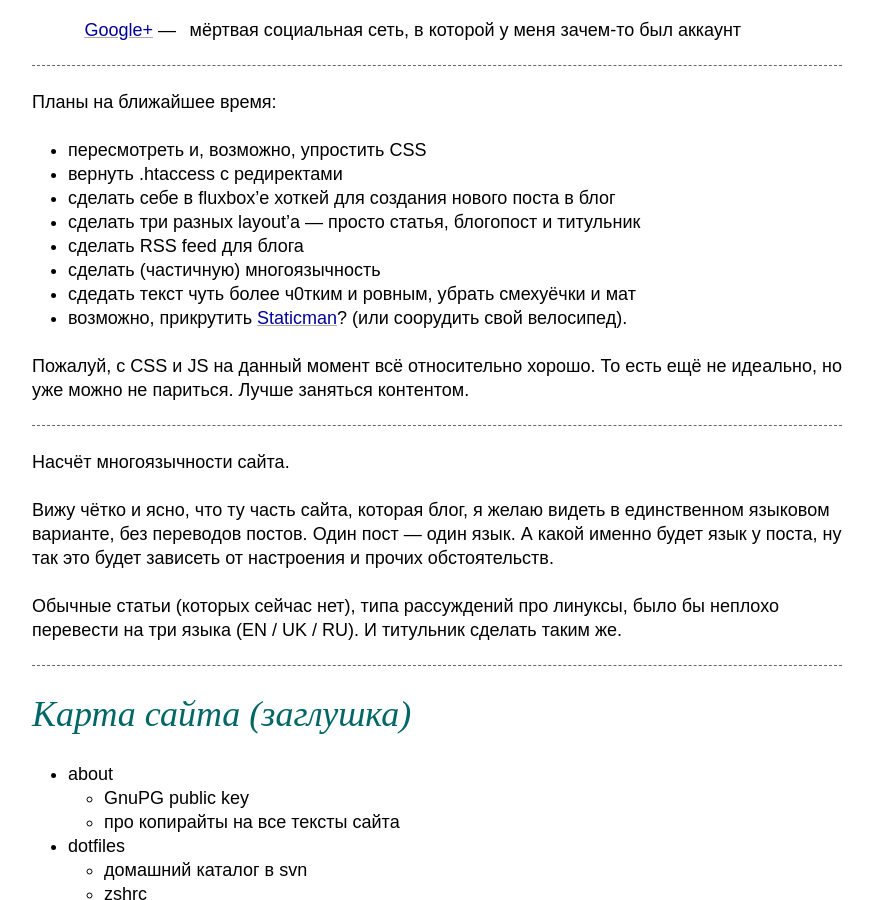
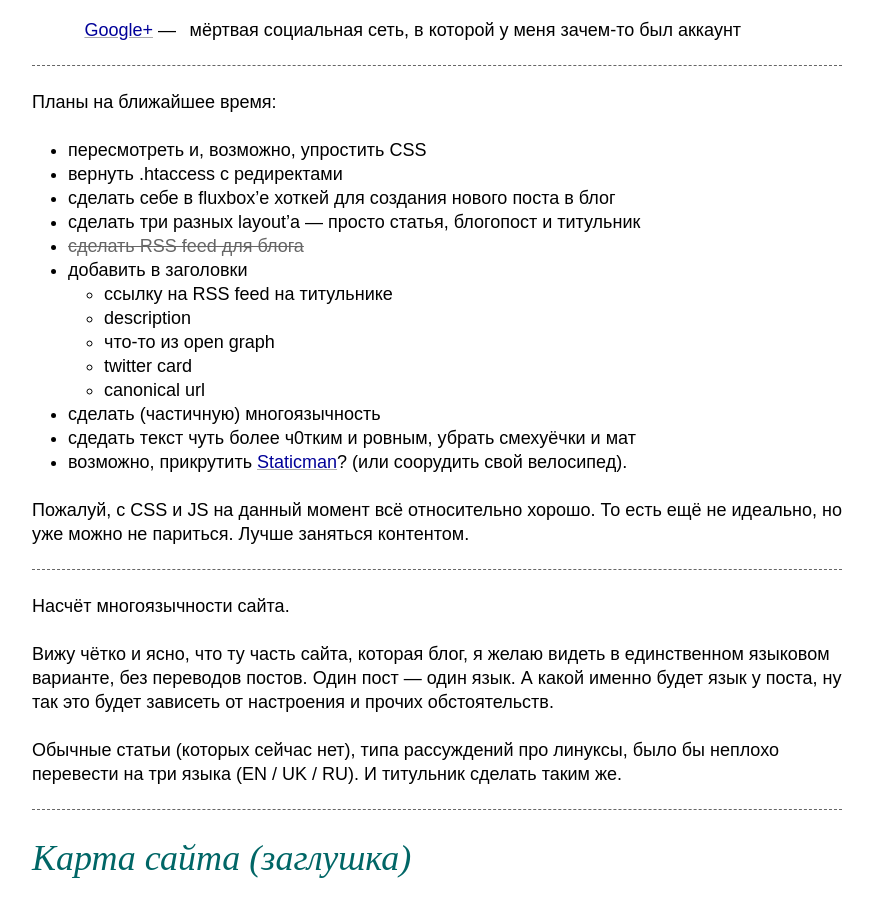
Before and after one commit to kastaneda/kastaneda.kiev.ua, a Jekyll site: the page built from index.md, in a window 1280 px wide and 900 px high, scrolled down 870 px. Shown: the whole window, without its empty margins (203-1076 px from the left). Built offline with Jekyll 4.4.1, drawn with Linux system fonts in a browser that asks for light colours.

Commit message:
Планы

```diff
--- a/index.md
+++ b/index.md
@@ -62,7 +62,13 @@
  * вернуть .htaccess с редиректами
  * сделать себе в fluxbox'е хоткей для создания нового поста в блог
  * сделать три разных layout'а — просто статья, блогопост и титульник
- * сделать RSS feed для блога
+ * ~~сделать RSS feed для блога~~
+ * добавить в заголовки
+    - ссылку на RSS feed на титульнике
+    - description
+    - что-то из open graph
+    - twitter card
+    - canonical url
  * сделать (частичную) многоязычность
  * сдедать текст чуть более ч0тким и ровным, убрать смехуёчки и мат
  * возможно, прикрутить [Staticman](https://staticman.net/)?
```
